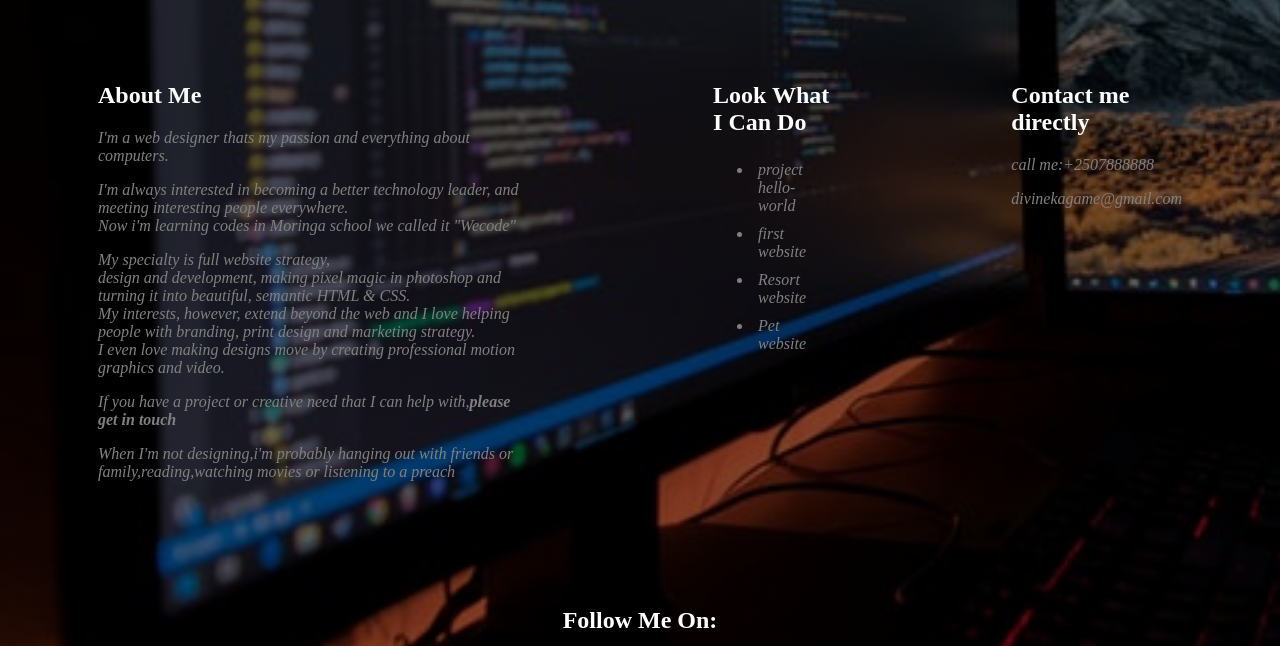
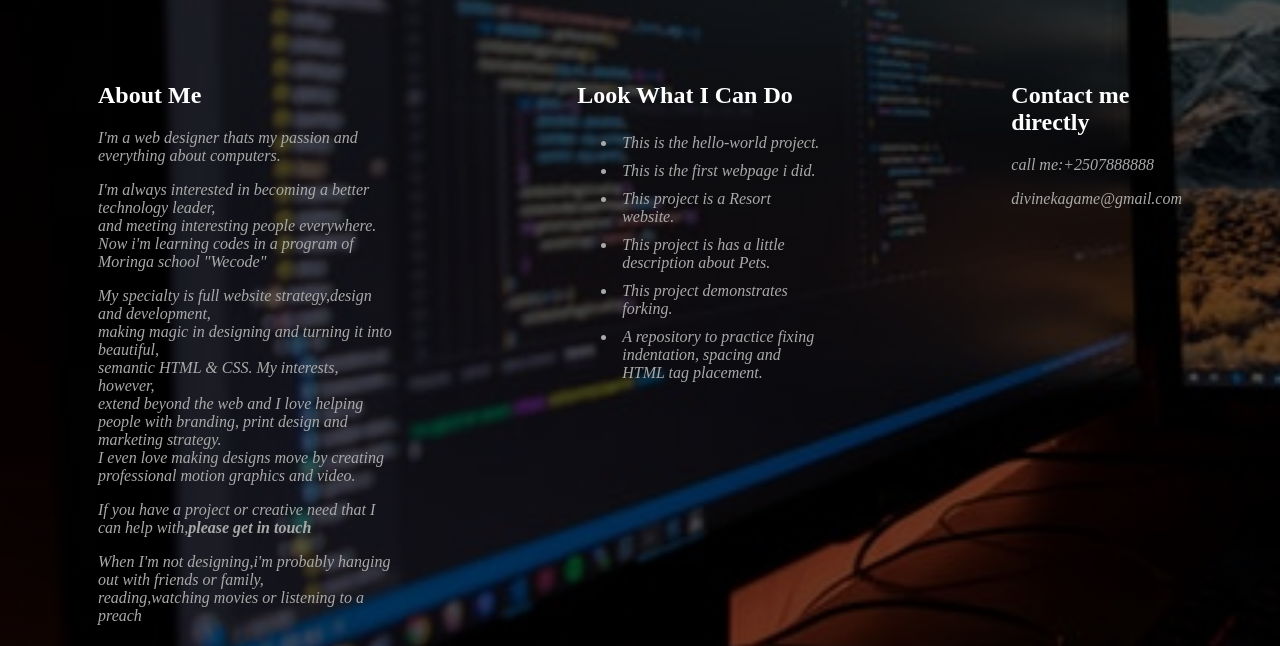
Before and after one commit to UmurerwaDivine/my-first-project, a plain HTML site: page index.html in a window 1280 px wide. Shown: the part 590-1236 px from the top of the page. Drawn offline with Linux system fonts and the light colour scheme; a script that the page names is missing.

```diff
--- a/index.html
+++ b/index.html
@@ -12,7 +12,7 @@
  <body>
       <div class="dvn">
 
-       <h1 id="home">Hello,</h1>
+          <h1 id="home">Hello <i class="fa fa-angellist"></i>,</h1>
           <h1 class="to">Welcome To My Universe</h1>
       </div>
 
@@ -39,25 +39,32 @@
              <h2>About Me</h2>
              <p>I'm a web designer thats my passion and everything about computers.</p>
 
-           <p>I'm always interested in becoming a better technology leader, and meeting interesting people everywhere.<br>
-            Now i'm learning codes in Moringa school we called it "Wecode"
+             <p>I'm always interested in becoming a better technology leader,<br>
+                 and meeting interesting people everywhere.<br>
+              Now i'm learning codes in a program of Moringa school "Wecode"
              </p>
-           <p>
-            My specialty is full website strategy,<br>
-             design and development, making pixel magic in photoshop and turning it into beautiful, semantic HTML & CSS. <br>
-             My interests, however, extend beyond the web and I love helping people with branding, print design and marketing strategy.<br>
+
+              <p>  My specialty is full website strategy,design and development, <br>
+                making magic in designing and turning it into beautiful,<br>
+
+               semantic HTML & CSS. My interests, however, <br>
+               extend beyond the web and I love helping people with branding, print design and marketing strategy.<br>
                I even love making designs move by creating professional motion graphics and video.</p>
+
              <p> If you have a project or creative need that I can help with,<a href="#fourth"><strong>please get in touch</strong> </a></p>
-         <p>When I'm not designing,i'm probably hanging out with friends or family,reading,watching movies or listening to a preach</p>
+             <p>When I'm not designing,i'm probably hanging out with friends or family,<br>
+                reading,watching movies or listening to a preach</p>
         </div>
 
         <div class="second">
             <h2>Look What I Can Do</h2>
             <ul>
-            <li><a href="https://github.com/UmurerwaDivine/hello-world">project hello-world</a></li>
-            <li><a href="https://github.com/UmurerwaDivine/my-first-webpage"> first website</a></li>
-            <li><a href="https://github.com/UmurerwaDivine/resort-web">Resort website</a></li>
-            <li><a href="https://github.com/UmurerwaDivine/Divine-projects">Pet website</a></li>
+              <li><a href="https://github.com/UmurerwaDivine/hello-world">This is the hello-world project.</a></li>
+              <li><a href="https://github.com/UmurerwaDivine/my-first-webpage">This is the first webpage i did.</a></li>
+              <li><a href="https://github.com/UmurerwaDivine/resort-web">This project is a Resort website.</a></li>
+              <li><a href="https://github.com/UmurerwaDivine/Divine-projects">This project is has a little description about Pets.</a></li>
+              <li><a href="https://github.com/UmurerwaDivine/delani_studio_site">This project demonstrates forking.</a></li>
+              <li><a href="https://github.com/UmurerwaDivine/cookie-recipe">A repository to practice fixing indentation, spacing and HTML tag placement.</a></li>
 
             </ul>
 
@@ -67,6 +74,7 @@
            <p>call me:+2507888888</p>
            <p>divinekagame@gmail.com</p>
         </div>
+
       </div>
 
       <footer>
--- a/style.css
+++ b/style.css
@@ -60,10 +60,12 @@
 }
 
 body{
-    background-image:linear-gradient(rgba(0,0,0,0.5),rgba(0,0,0,0.5)) ,url("img/code.jpeg");background-repeat: no-repeat;background-size: cover;
+    background-image:linear-gradient(rgba(0,0,0,0.6),rgba(0,0,0,0.6)) ,url("img/code.jpeg");
+    background-repeat: no-repeat;
+    background-size: cover;
 }
 p,li{
-    color: gray;font-style: italic;
+    color: darkgray;font-style: italic;
 }
 h2,h1,h4,h3{
     color:white;
@@ -95,11 +97,11 @@
 
 a{
     text-decoration:none;
-    color:grey;
+    color:darkgrey;
 }
 
 .third a{
-    display:inline;color: gray;
+    display:inline;color: darkgrey;
     font-size:25px;
     margin: 0 5px;
     text-align: center;
@@ -111,3 +113,7 @@
 #pi{
     color:white;
 }
+.angellist{
+    font-size:48px;
+    color:white;
+}
```
Also changed, not shown: 1 other file. Lines whose indentation alone changed are shown as unchanged.
